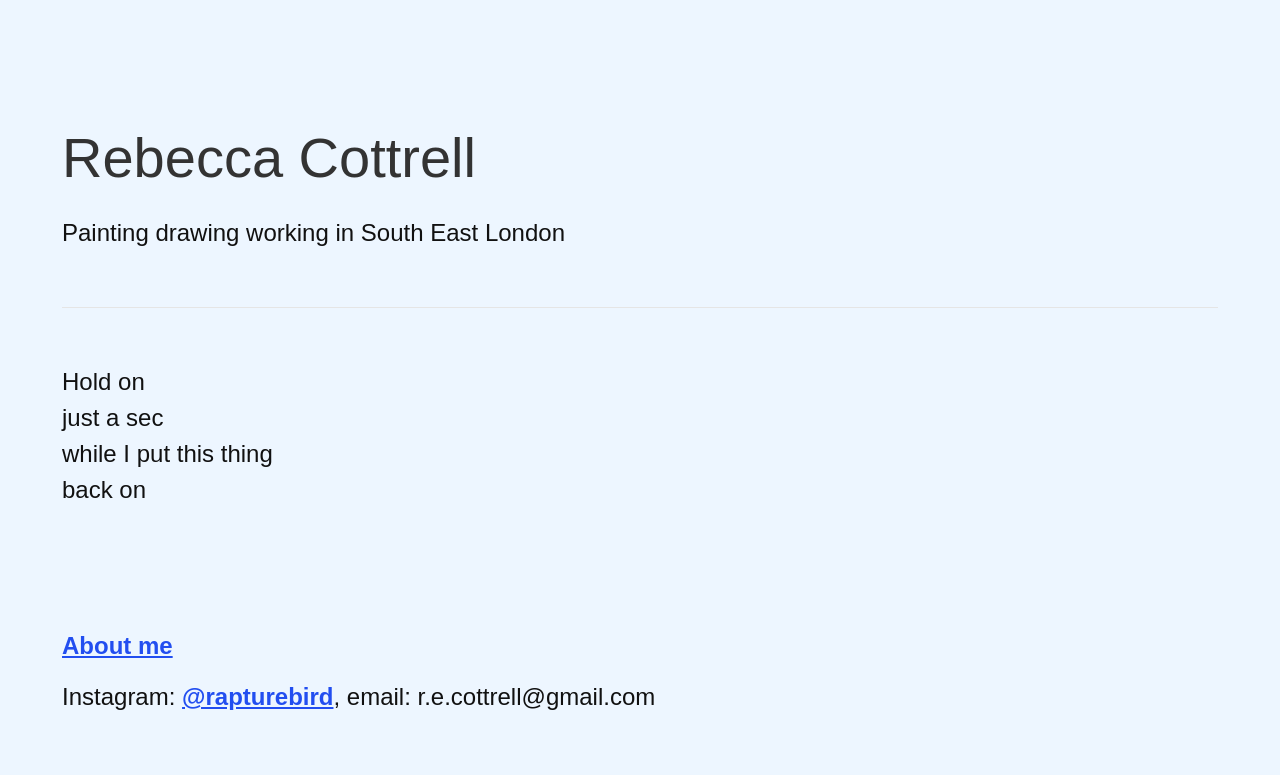
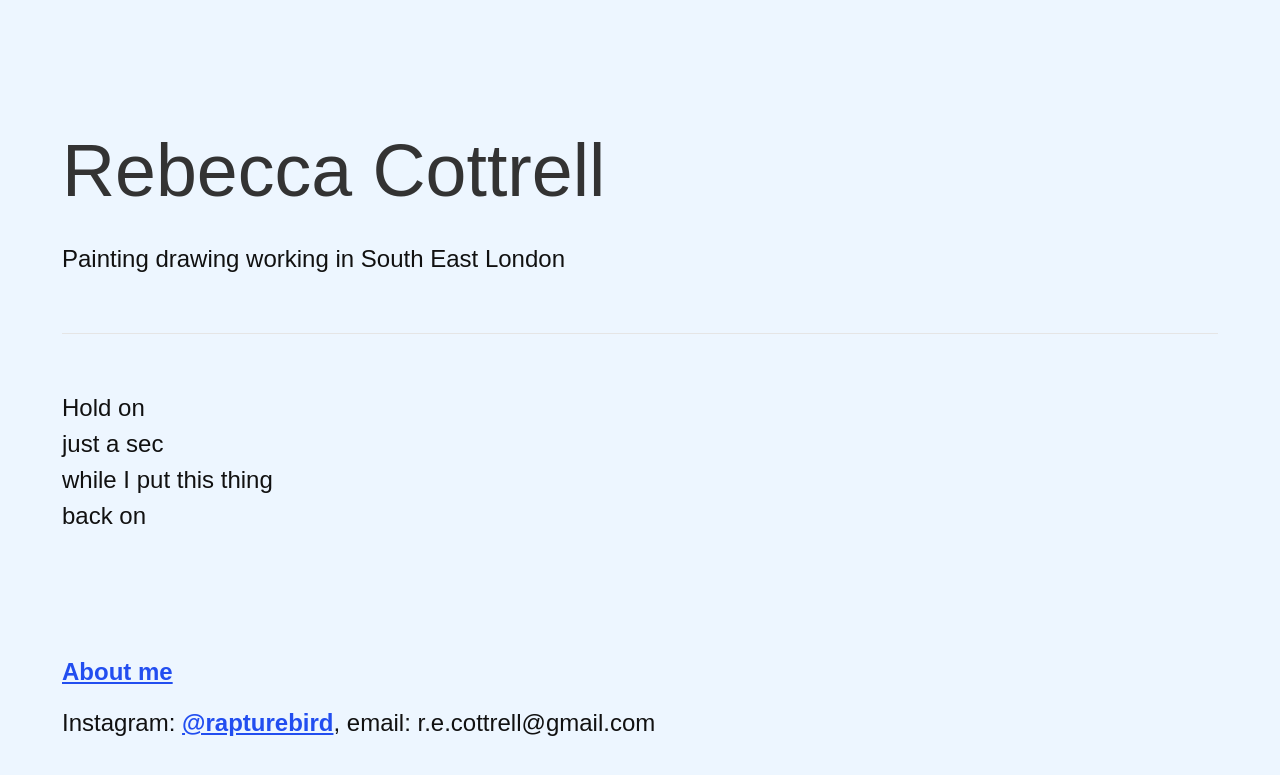
Before and after one commit to rivalee/rivalee.github.io, a Jekyll site: the page built from index.html, in a window 1280 px wide. Shown: the top 775 px of the page. Built offline with Jekyll 4.4.1, drawn with Linux system fonts in a browser that asks for light colours; some web fonts are replaced.

Commit message:
fix font sizess

```diff
--- a/_sass/minima/custom-styles.scss
+++ b/_sass/minima/custom-styles.scss
@@ -80,10 +80,11 @@ h3 {
   text-align: left;
   margin-left: 0;
   padding-left: 0;
+  font-size: 120%;
 }
 
 .intro h1 {
-  font-size: 2rem;
+  font-size: 2.625rem;
   font-weight: 300;
   margin-bottom: 15px;
   color: #333;
@@ -219,7 +220,7 @@ h3 {
 
   // Mobile styling for the new intro
   .intro h1 {
-    font-size: 2.2rem;
+    font-size: 2rem;
   }
 
   .intro h2 {
@@ -227,6 +228,7 @@ h3 {
   }
 
   .intro {
+    font-size: 100%;
     margin-bottom: 80px;
   }
 }
```
Also changed, not shown: about.md (+1 -1 lines).
